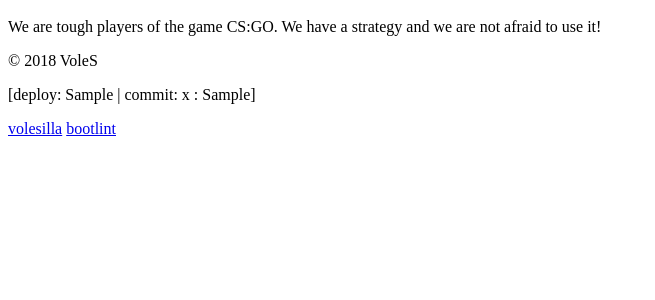
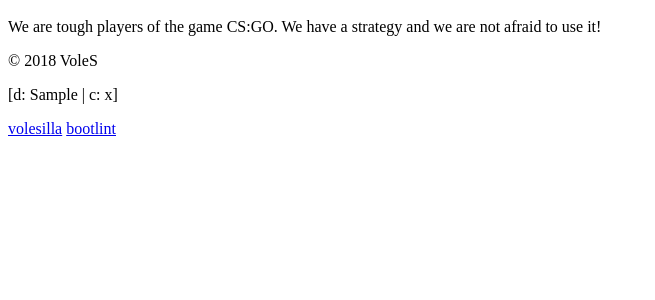
Before and after one commit to hb-voles/volesilla, a Python web app: template app/templates/pages/about.html in a window 1280 px wide. Shown: the part 41-341 px from the top of the page, without its empty margins (0-655 px from the left). Run offline with Jinja, Linux system fonts and the light colour scheme; the template is opened without the code that fills it: most values are stand-ins (such as "Sample title", 1, 10 or a date in 2020); some libraries are stand-ins or nearby versions.

Commit message:
Remove commit_ts

```diff
--- a/app/about/views.py
+++ b/app/about/views.py
@@ -12,11 +12,9 @@
 def index():
 
     commit_hash = app.config['COMMIT_HASH']
-    commit_ts = app.config['COMMIT_TS']
     deploy_ts = app.config['DEPLOY_TS']
 
     return render_template(
         'pages/about.html',
         commit_hash=commit_hash,
-        commit_ts=commit_ts,
         deploy_ts=deploy_ts)
--- a/app/settings.py
+++ b/app/settings.py
@@ -14,7 +14,6 @@
     BOOTSTRAP_SERVE_LOCAL = False
 
     COMMIT_HASH = os.environ.get('VOLESILLA_COMMIT_HASH', 'commit-hash')
-    COMMIT_TS = os.environ.get('VOLESILLA_COMMIT_TS', 'commit-ts')
     DEPLOY_TS = os.environ.get('VOLESILLA_DEPLOY_TS', 'deploy-ts')
 
 
--- a/app/templates/pages/about.html
+++ b/app/templates/pages/about.html
@@ -37,7 +37,7 @@
 
             <footer class="footer">
                 <p>&copy; 2018 VoleS</p>
-                <p>[deploy: {{ deploy_ts }} | commit: {{ commit_hash }} : {{commit_ts}}]</p>
+                <p>[d: {{ deploy_ts }} | c: {{ commit_hash }}]</p>
                 <p>
                     <a href="https://github.com/hb-voles/volesilla">volesilla</a>
                     <a href="http://www.bootlint.com/?url=https://voles.celestian.cz">bootlint</a>
```
Also changed, not shown: 1 other file.
